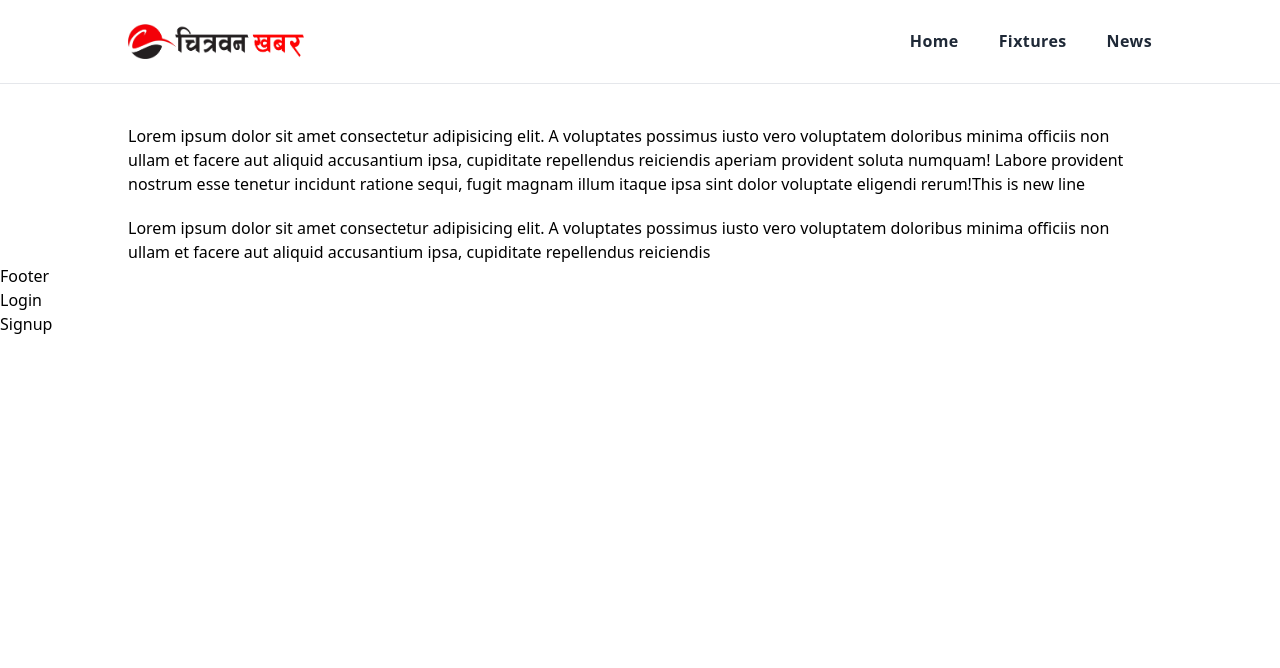
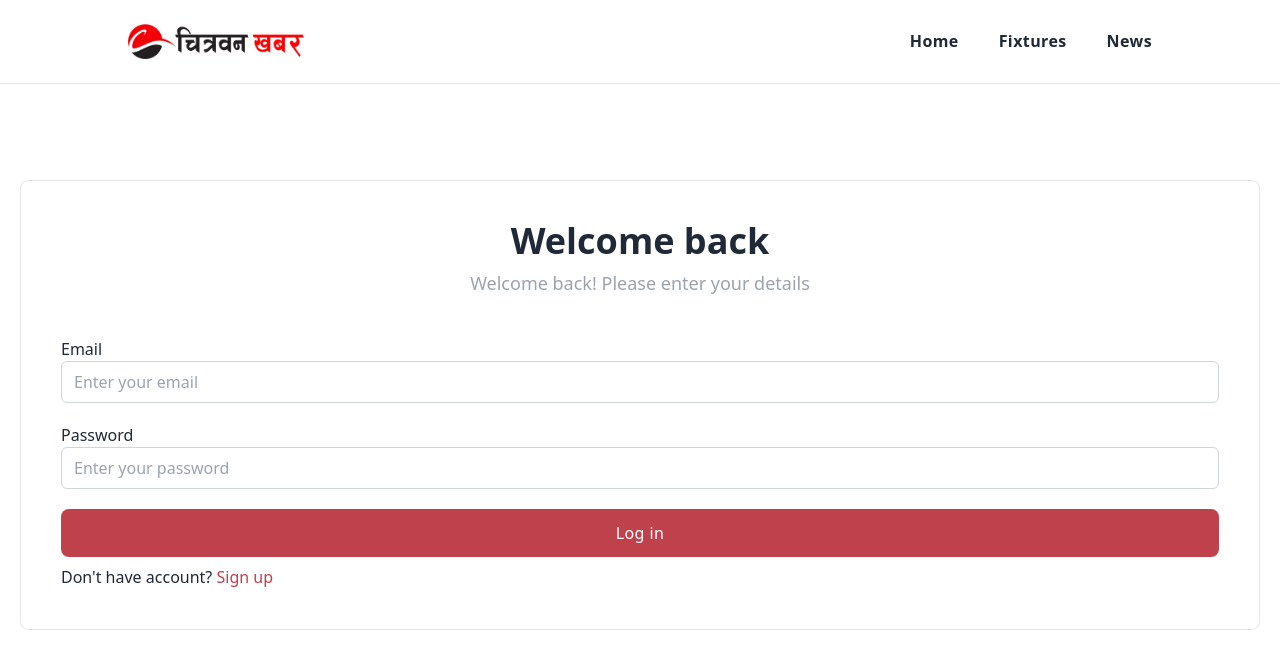
Before and after one commit to subegshahi/wc2022-prediction, a React (Vite) app: page / in a window 1280 px wide. Shown: the top 668 px of the page. Built offline with nearby package versions, Linux system fonts and the light colour scheme.

Commit message:
login form created

```diff
--- a/src/components/Header.jsx
+++ b/src/components/Header.jsx
@@ -4,24 +4,22 @@ import navLogo from "../assets/images/chitrawan-khabar-logo.png";
 export const Header = () => {
   return (
     <header className=" text-gray-800 border-b border-gray-200">
-      <div className="container mx-auto px-32 py-6 flex justify-between items-center">
-        <a href="#">
-          <img className="w-44" src={navLogo} alt="" />
-        </a>
+      <div className="container mx-auto px-5 py-6 flex justify-between items-center lg:px-32">
+        <img className="w-44" src={navLogo} alt="" />
 
-        <div className="space-x-10">
-          <a className="font-semibold tracking-wide " href="#">
+        <nav className="space-x-10">
+          <a className="font-semibold tracking-wide" href="#">
             Home
           </a>
 
-          <a className="font-semibold tracking-wide " href="#">
+          <a className="font-semibold tracking-wide" href="#">
             Fixtures
           </a>
 
-          <a className="font-semibold tracking-wide " href="#">
+          <a className="font-semibold tracking-wide" href="#">
             News
           </a>
-        </div>
+        </nav>
       </div>
     </header>
   );
--- a/src/components/Login.jsx
+++ b/src/components/Login.jsx
@@ -1,5 +1,54 @@
 import React from "react";
 
 export const Login = () => {
-  return <div>Login</div>;
+  return (
+    <section className="text-gray-800 ">
+      <div className="continer mx-auto px-5">
+        <div className="border rounded-lg p-10 mt-24">
+          <div className=" flex flex-col items-center">
+            <h1 className="font-semibold text-4xl">Welcome back</h1>
+
+            <h2 className="text-lg text-gray-400 mt-2">
+              Welcome back! Please enter your details
+            </h2>
+          </div>
+
+          <form className="mt-10" action="">
+            <div>
+              <label className="block" htmlFor="">
+                Email
+              </label>
+
+              <input
+                className="w-full py-2 px-3 border border-gray-300 rounded-md focus:outline-none focus:border-primary-500 focus:ring-1 focus:ring-primary-500"
+                type="Email"
+                placeholder="Enter your email"
+              />
+            </div>
+
+            <div className="mt-5">
+              <label className="block" htmlFor="">
+                Password
+              </label>
+
+              <input
+                className="w-full py-2 px-3 border border-gray-300 rounded-md focus:outline-none focus:border-primary-500 focus:ring-1 focus:ring-primary-500"
+                type="Password"
+                placeholder="Enter your password"
+              />
+            </div>
+
+            <button className="bg-primary-500 text-white inline-block mt-5 w-full py-3 rounded-lg font-medium tracking-wide hover:bg-primary-400">
+              Log in
+            </button>
+          </form>
+
+          <p className="mt-2">
+            Don't have account?{" "}
+            <span className="text-primary-500">Sign up</span>
+          </p>
+        </div>
+      </div>
+    </section>
+  );
 };
--- a/src/components/Main.jsx
+++ b/src/components/Main.jsx
@@ -3,7 +3,7 @@ import React from "react";
 export const Main = () => {
   return (
     <main>
-      <div className="container mx-auto px-32 mt-10">
+      <div className="container mx-auto px-5 mt-10 lg:px-32">
         <p>
           Lorem ipsum dolor sit amet consectetur adipisicing elit. A voluptates
           possimus iusto vero voluptatem doloribus minima officiis non ullam et
--- a/src/index.jsx
+++ b/src/index.jsx
@@ -10,9 +10,9 @@ import "./index.css";
 ReactDOM.createRoot(document.getElementById("root")).render(
   <React.StrictMode>
     <Header />
-    <Main />
-    <Footer />
+    {/* <Main /> */}
     <Login />
-    <Signup />
+    {/* <Signup /> */}
+    {/* <Footer /> */}
   </React.StrictMode>
 );
--- a/tailwind.config.cjs
+++ b/tailwind.config.cjs
@@ -2,7 +2,12 @@
 module.exports = {
   content: ["./index.html", "./src/**/*.{js,ts,jsx,tsx}"],
   theme: {
-    extend: {},
+    extend: {
+      colors: {
+        // Configure your color palette here
+        primary: { 500: "#BE414B", 400: "#c4545d" },
+      },
+    },
   },
   plugins: [],
 };
```
